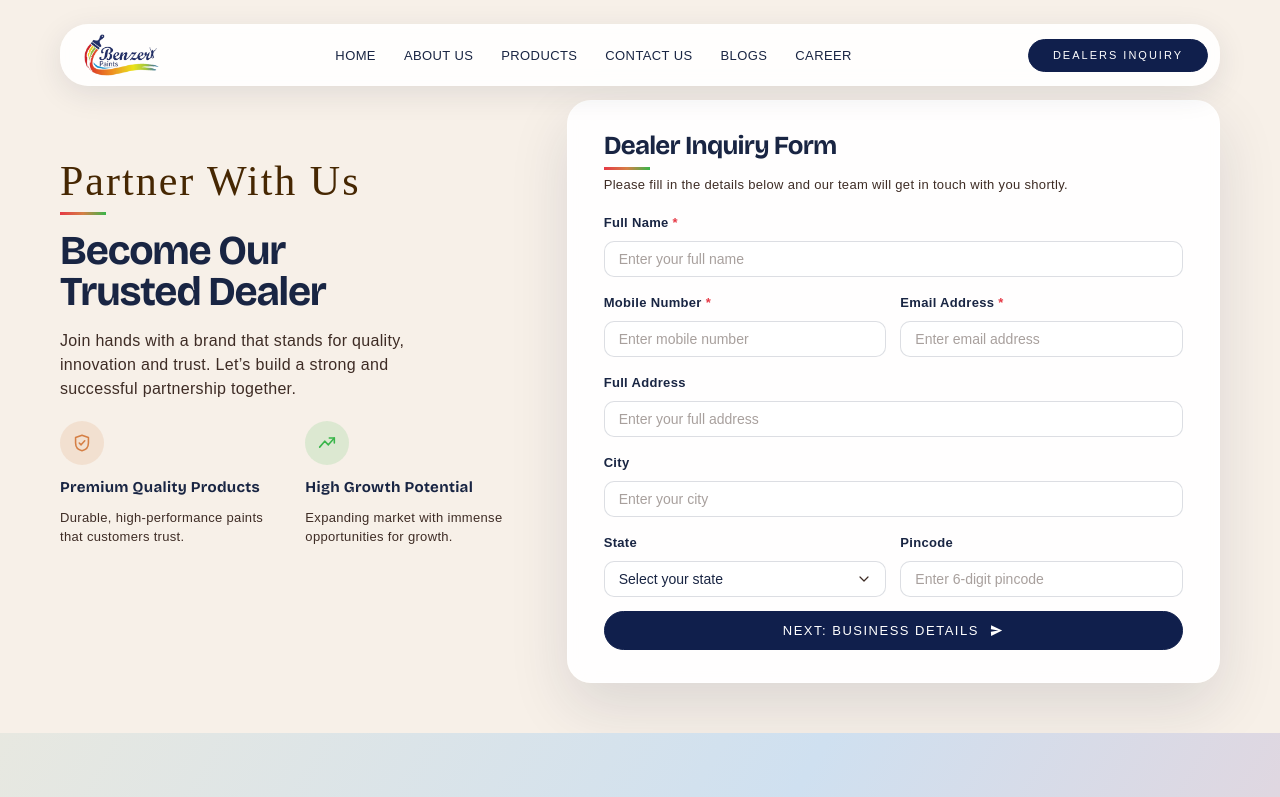
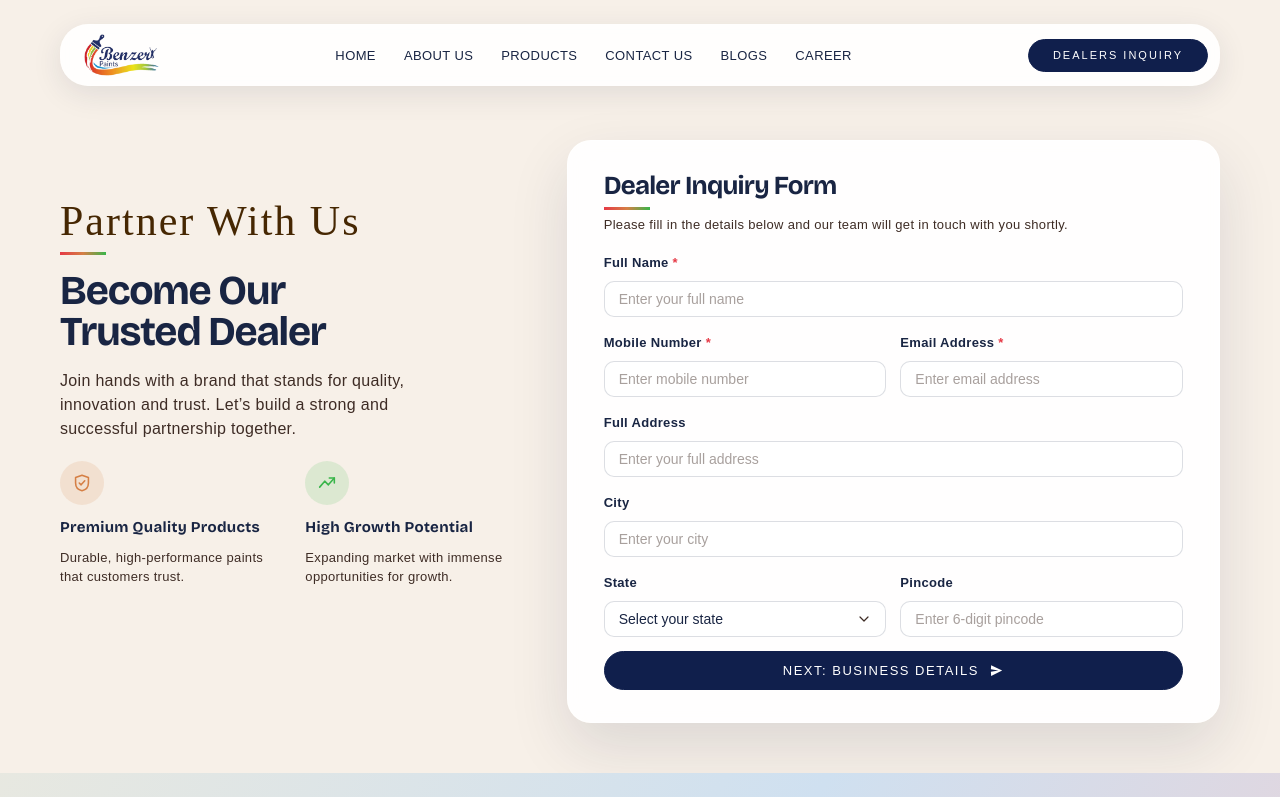
Before and after one commit to skrcllp9/benzerpaints, a React (Vite) app: page /dealer-inquiry in a window 1280 px wide. Shown: the top 797 px of the page. Built offline with nearby package versions, Linux system fonts and the light colour scheme; a web font is replaced by a local one.

Commit message:
Add SPA rewrite for Vercel and adjust dealer form top spacing
vercel.json rewrites every path to index.html so client-side routes
like /dealer-inquiry and /contact survive a hard refresh or direct
link instead of 404ing on Vercel.

```diff
--- a/src/custom.css
+++ b/src/custom.css
@@ -1859,6 +1859,9 @@
   opacity: 0.75;
   margin-top: -6px;
 }
+.dealer-inquiry-container{
+  padding-top: 40px;
+}
 @media screen and (max-width: 991px) {
   /* The mobile header runs taller here than the base padding-top accounts
      for, so the stacked layout needs its own explicit clearance. */
@@ -1901,4 +1904,7 @@
   .dealer-info-panel {
   padding-top: 0px;
   }
-}
+  .dealer-inquiry-container{
+    padding-top: 0px;
+  }
+}
```
Also changed, not shown: vercel.json (added).
